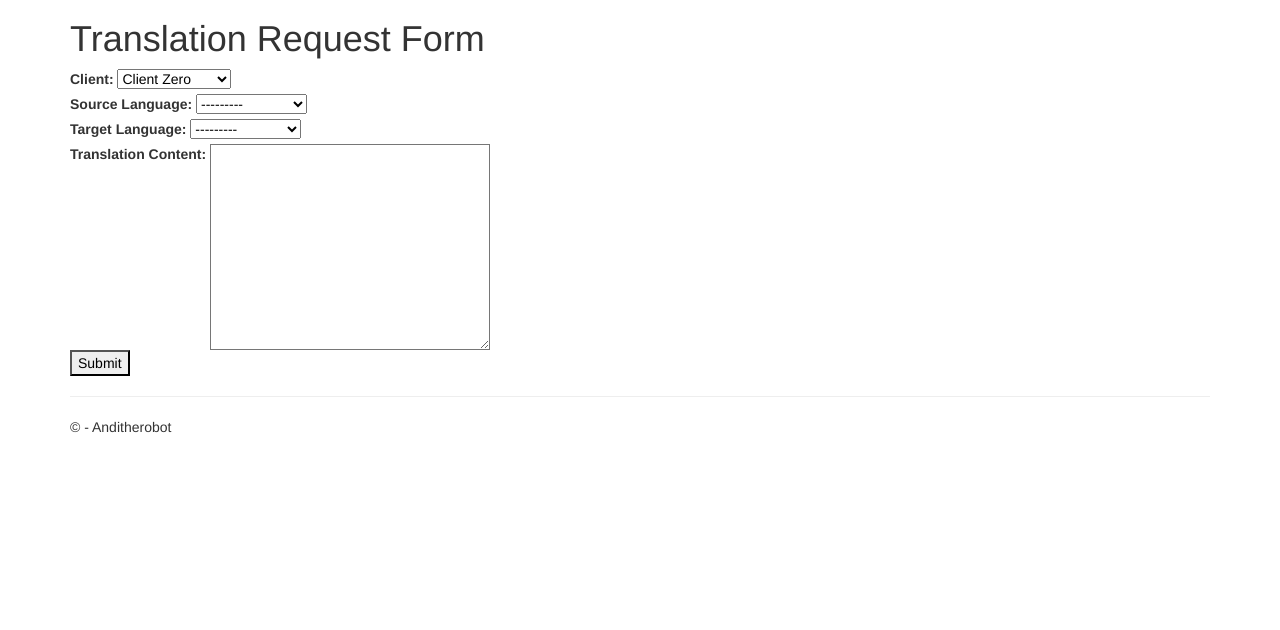
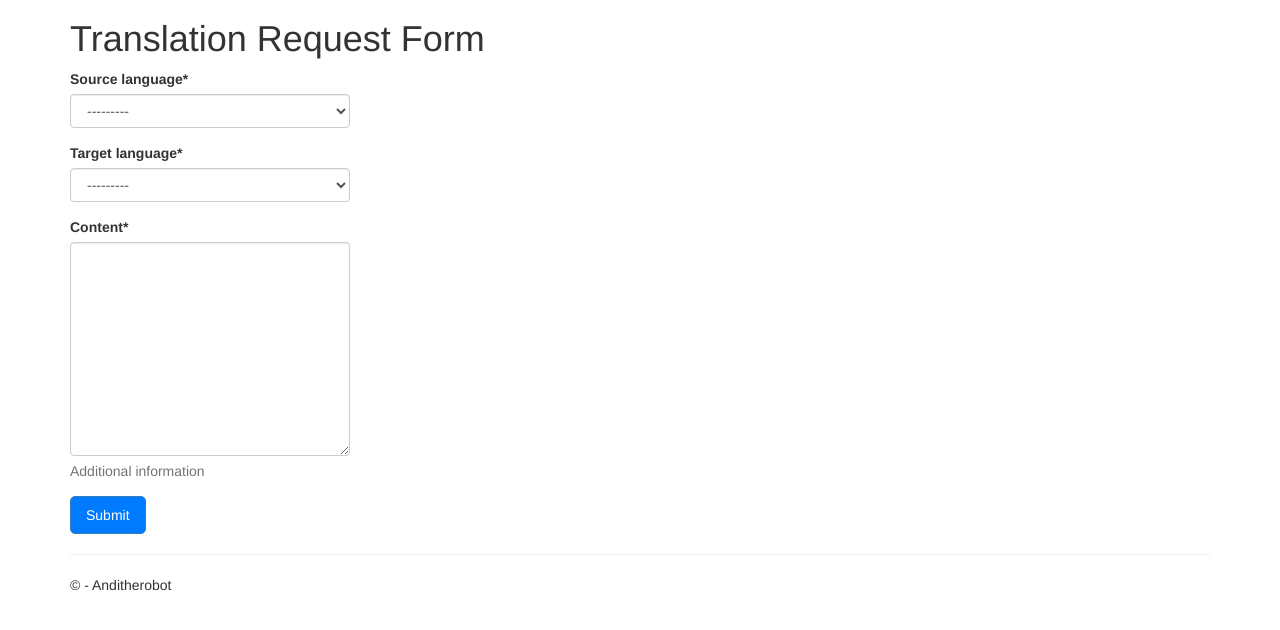
Before and after one commit to anditherobot/translationrequest, a Django app: page /client/4/create_request/ in a window 1280 px wide. Shown: the part 51-681 px from the top of the page. Run offline with Django 3.2, Linux system fonts and the light colour scheme; data comes from the database, SQL or seed files in the repository; some libraries are stand-ins or nearby versions.

Commit message:
source language validation, minor view changes, client retrival for translation request.

```diff
--- a/app/forms.py
+++ b/app/forms.py
@@ -6,7 +6,7 @@ from django import forms
 from django.contrib.auth.forms import AuthenticationForm
 from django.utils.translation import gettext_lazy as _
 from crispy_forms.helper import FormHelper
-from crispy_forms.layout import ButtonHolder, Submit, Layout, Row, Column
+from crispy_forms.layout import ButtonHolder, Submit, Layout, Row, Column, Field
 from app.models import TranslationRequest, ClientFiles, ClientInfo
 
 
@@ -93,6 +93,18 @@ class ClientFilesForm(forms.ModelForm):
 
 
 class TranslationRequestForm(forms.ModelForm):
+    def __init__(self, *args, **kwargs):
+        super().__init__(*args, **kwargs)
+        self.helper = FormHelper()
+        self.helper.form_method = 'post'
+        self.helper.form_class = 'translation-form'  # Add a custom CSS class to the form
+        self.helper.layout = Layout(
+            Field('client', css_class='form-control'),
+            Field('source_language', css_class='form-control'),
+            Field('target_language', css_class='form-control'),
+            Field('content', css_class='form-control'),
+            Submit('submit', 'Submit', css_class='btn btn-primary')
+        )
     class Meta:
         model = TranslationRequest
-        fields = ['client', 'source_language', 'target_language', 'content']
+        fields = ['source_language', 'target_language', 'content']
--- a/app/models.py
+++ b/app/models.py
@@ -7,7 +7,7 @@ from django.dispatch import receiver
 import os
 from django import forms
 
-
+from django.utils.translation import gettext_lazy as _
 
 
 
@@ -65,10 +65,21 @@ STATUS_CHOICES = (
     ('Completed', 'Completed'),
 )
 
+
+def validate_different_languages(cleaned_data):
+    source_language = cleaned_data.get('source_language')
+    target_language = cleaned_data.get('target_language')
+
+    if source_language == target_language:
+        raise ValidationError(
+            _('Source language and target language cannot be the same.'),
+            code='invalid'
+        )
+
 class TranslationRequest(models.Model):
     client = models.ForeignKey('ClientInfo', on_delete=models.CASCADE)
     request_date = models.DateTimeField(auto_now_add=True)
-    source_language = models.CharField(max_length=50, choices=LANGUAGE_CHOICES)
+    source_language = models.CharField(max_length=50, choices=LANGUAGE_CHOICES )
     target_language = models.CharField(max_length=50, choices=LANGUAGE_CHOICES)
     content = models.TextField(help_text="Additional information")
     status = models.CharField(max_length=20, choices=STATUS_CHOICES, default='Pending')
@@ -76,6 +87,10 @@ class TranslationRequest(models.Model):
 
     def __str__(self):
         return f"Translation Request {self.pk} - Client: {self.client}, Status: {self.status}"
+
+    def clean(self):
+        if self.source_language == self.target_language:
+            raise ValidationError("Source and target languages cannot be the same.")
 
 class ClientFiles(models.Model):
     client = models.ForeignKey(ClientInfo, on_delete=models.CASCADE, related_name='client_files')
--- a/app/static/app/content/site.css
+++ b/app/static/app/content/site.css
@@ -40,3 +40,68 @@ input[type="checkbox"].input-validation-error {
 .validation-summary-valid {
     display: none;
 }
+
+/* Client dashboard*/
+
+/* Add this CSS to your stylesheet */
+/* Add this CSS to your stylesheet */
+.dashboard {
+    padding: 20px;
+}
+
+.client-info h2 {
+    font-size: 24px;
+    margin-bottom: 10px;
+}
+
+.file-section,
+.request-section {
+    margin-top: 20px;
+    border: 1px solid #ddd;
+    padding: 15px;
+    border-radius: 5px;
+}
+
+    .file-section h2,
+    .request-section h2 {
+        font-size: 20px;
+        margin-bottom: 10px;
+    }
+
+    .file-section p,
+    .request-section p {
+        margin-bottom: 10px;
+    }
+
+ul.request-list {
+    list-style-type: none;
+    padding: 0;
+}
+
+    ul.request-list li {
+        display: flex;
+        justify-content: space-between;
+        align-items: center;
+        border-bottom: 1px solid #ddd;
+        padding: 10px 0;
+    }
+
+        ul.request-list li:last-child {
+            border-bottom: none;
+        }
+
+.request-id {
+    font-weight: bold;
+}
+
+.btn {
+    padding: 8px 15px;
+    background-color: #007BFF;
+    color: #fff;
+    text-decoration: none;
+    border-radius: 5px;
+}
+
+    .btn:hover {
+        background-color: #0056b3;
+    }
--- a/app/templates/app/create_translation_request.html
+++ b/app/templates/app/create_translation_request.html
@@ -1,23 +1,15 @@
+
 {% extends "app/layout.html" %}
-{% load crispy_forms_tags %}
-
+{% load crispy_forms_tags %}  <!-- Load the crispy_forms_tags -->
 {% block content %}
 <h1>Translation Request Form</h1>
-<form method="post">
-    {% csrf_token %}
-    <label for="{{ form.client.id_for_label }}">Client:</label>
-    {{ form.client }}
-    <br>
-    <label for="{{ form.source_language.id_for_label }}">Source Language:</label>
-    {{ form.source_language }}
-    <br>
-    <label for="{{ form.target_language.id_for_label }}">Target Language:</label>
-    {{ form.target_language }}
-    <br>
-    <label for="{{ form.content.id_for_label }}">Translation Content:</label>
-    {{ form.content }}
-    <br>
-    <button type="submit">Submit</button>
-</form>
+
+<div class="translation-form">
+    <form method="post">
+        {% csrf_token %}
+        {{ form|crispy }}  <!-- Use the crispy filter to render the form with Bootstrap 3 styles -->
+        <button type="submit" class="btn btn-primary">Submit</button>
+    </form>
+</div>
 
 {% endblock %}
--- a/app/views.py
+++ b/app/views.py
@@ -120,17 +120,17 @@ def client_dashboard(request, client_id):
 
 
 def create_translation_request_view(request, client_id):
+    client = get_object_or_404(ClientInfo, id=client_id)
     if request.method == 'POST':
         form = TranslationRequestForm(request.POST)
         if form.is_valid():
             translation_request = form.save(commit=False)
-            client = get_object_or_404(ClientInfo, id=client_id)
-            translation_request.client = client
+
+            translation_request.client_id = client_id  # Set the client using the foreign key ID
             translation_request.save()
             return redirect('upload_files_for_request', request_id=translation_request.id)
     else:
-        # Fetch the current client info associated with the user
-        client = get_object_or_404(ClientInfo, id=client_id)
+
         form = TranslationRequestForm(initial={'client': client})  # Pass the client info to the form as an initial value
 
     return render(request, 'app/create_translation_request.html', {'form': form})
```
Also changed, not shown: app/templates/app/client_dashboard.html (+17 -13 lines), README.MD.
